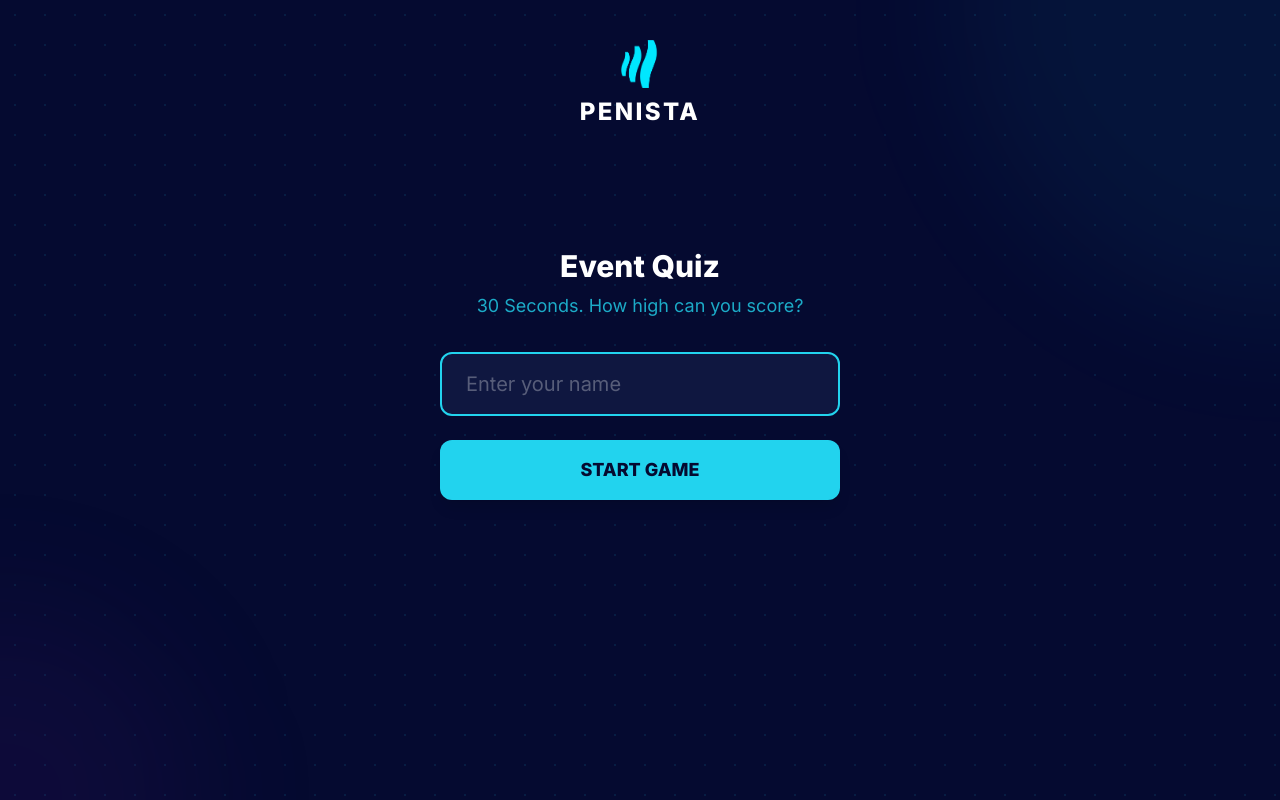
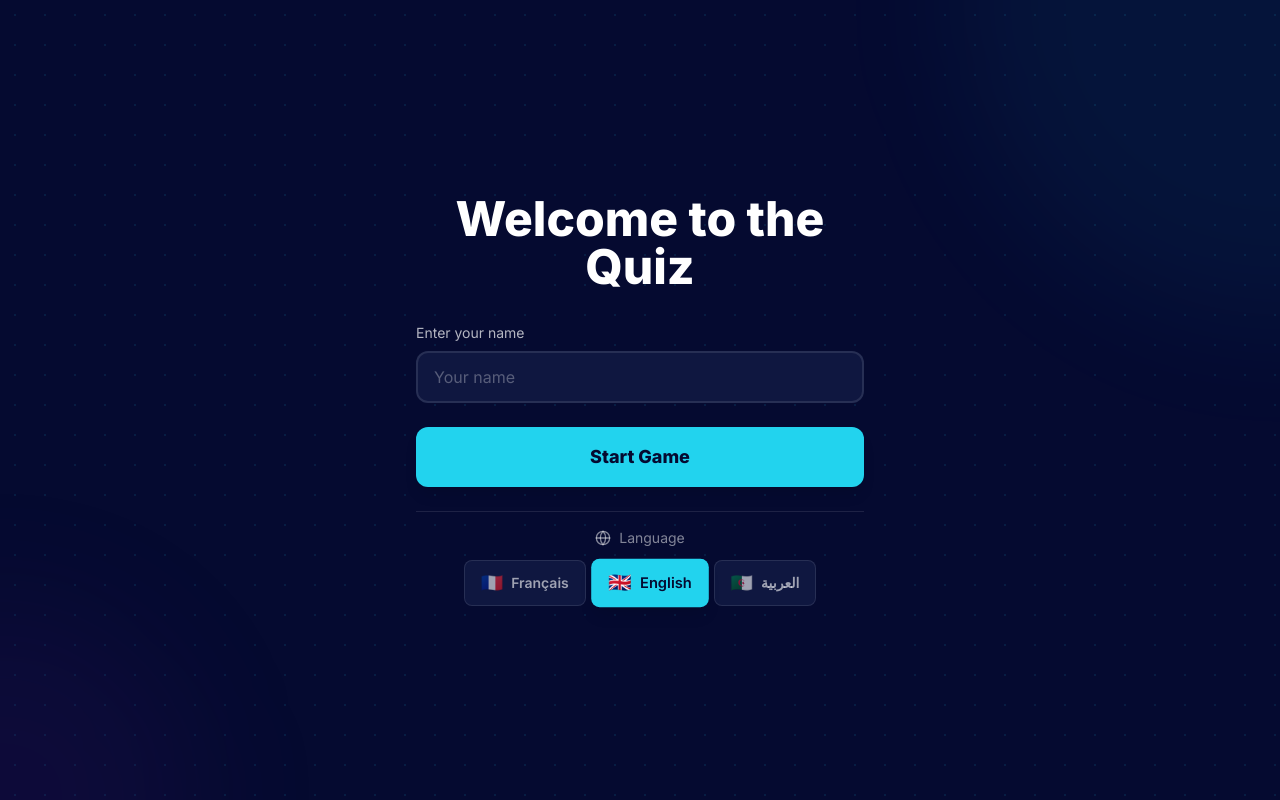
Before and after one commit to yassineoo/quiz-penista, a React (Vite) app: page / in a window 1280 px wide. Built offline with nearby package versions, Linux system fonts and the light colour scheme.

Commit message:
add langs

```diff
--- a/App.tsx
+++ b/App.tsx
@@ -1,13 +1,14 @@
-import React, { useState } from 'react';
-import { Home } from './components/Home';
-import { Quiz } from './components/Quiz';
-import { Results } from './components/Results';
-import { GameState } from './types';
+import React, { useState } from "react";
+import { Home } from "./components/Home";
+import { Quiz } from "./components/Quiz";
+import { Results } from "./components/Results";
+import { GameState } from "./types";
 
 const App: React.FC = () => {
   const [gameState, setGameState] = useState<GameState>(GameState.INTRO);
-  const [playerName, setPlayerName] = useState('');
+  const [playerName, setPlayerName] = useState("");
   const [finalScore, setFinalScore] = useState(0);
+  const [language, setLanguage] = useState("en");
 
   const handleStart = (name: string) => {
     setPlayerName(name);
@@ -20,7 +21,7 @@ const App: React.FC = () => {
   };
 
   const handleRestart = () => {
-    setPlayerName('');
+    setPlayerName("");
     setFinalScore(0);
     setGameState(GameState.INTRO);
   };
@@ -34,21 +35,11 @@ const App: React.FC = () => {
 
       {/* Main Content Area */}
       <main className="relative z-10 min-h-screen flex flex-col">
-        {gameState === GameState.INTRO && (
-          <Home onStart={handleStart} />
-        )}
+        {gameState === GameState.INTRO && <Home onStart={handleStart} language={language} onLanguageChange={setLanguage} />}
 
-        {gameState === GameState.PLAYING && (
-          <Quiz onFinish={handleFinish} />
-        )}
+        {gameState === GameState.PLAYING && <Quiz onFinish={handleFinish} language={language} />}
 
-        {gameState === GameState.RESULTS && (
-          <Results
-            score={finalScore}
-            currentName={playerName}
-            onRestart={handleRestart}
-          />
-        )}
+        {gameState === GameState.RESULTS && <Results score={finalScore} currentName={playerName} onRestart={handleRestart} language={language} />}
       </main>
     </div>
   );
--- a/components/Home.tsx
+++ b/components/Home.tsx
@@ -1,57 +1,85 @@
-import React, { useState } from 'react';
-import { Logo } from './Logo';
-import { Button } from './Button';
+// Home.tsx
+import React, { useState } from "react";
+import { Button } from "./Button";
+import { Language, getTranslation } from "../translations";
+import { Globe } from "lucide-react";
 
 interface HomeProps {
   onStart: (name: string) => void;
+  language: Language;
+  onLanguageChange: (lang: Language) => void;
 }
 
-export const Home: React.FC<HomeProps> = ({ onStart }) => {
-  const [name, setName] = useState('');
-  const [error, setError] = useState(false);
+export const Home: React.FC<HomeProps> = ({ onStart, language, onLanguageChange }) => {
+  const [name, setName] = useState("");
+  const t = getTranslation(language);
 
   const handleSubmit = (e: React.FormEvent) => {
     e.preventDefault();
-    if (name.trim().length === 0) {
-      setError(true);
-      return;
+    if (name.trim()) {
+      onStart(name.trim());
     }
-    onStart(name.trim());
   };
 
+  const languages = [
+    { code: "fr" as Language, flag: "🇫🇷", name: "Français" },
+    { code: "en" as Language, flag: "🇬🇧", name: "English" },
+    { code: "ar" as Language, flag: "🇩🇿", name: "العربية" },
+  ];
+
   return (
-    <div className="flex flex-col items-center justify-center min-h-full w-full max-w-md mx-auto px-6 py-10 text-center">
-      <div className="mb-12 animate-fade-in-down">
-        <Logo className="w-32 h-32 sm:w-40 sm:h-40" />
-      </div>
+    <div className="flex-grow flex items-center justify-center px-4">
+      <div className="max-w-md w-full">
+        <h1 className="text-5xl font-bold text-center mb-8 text-white">{t.welcome}</h1>
 
-      <div className="space-y-2 mb-8 w-full">
-        <h2 className="text-3xl font-bold text-white">Event Quiz</h2>
-        <p className="text-brand-accent/80 text-lg">30 Seconds. How high can you score?</p>
-      </div>
-
-      <form onSubmit={handleSubmit} className="w-full space-y-6">
-        <div className="relative">
+        <form onSubmit={handleSubmit} className="space-y-6">
+          <div>
+            <label className="block text-sm font-medium text-white/70 mb-2">{t.enterName}</label>
             <input
               type="text"
               value={name}
-            onChange={(e) => {
-              setName(e.target.value);
-              setError(false);
-            }}
-            placeholder="Enter your name"
-            className={`w-full bg-brand-surface border-2 ${error ? 'border-rose-500' : 'border-brand-accent/30 focus:border-brand-accent'} rounded-xl px-6 py-4 text-white text-xl placeholder-white/30 outline-none transition-colors`}
-            autoFocus
+              onChange={(e) => setName(e.target.value)}
+              placeholder={t.namePlaceholder}
+              className="w-full px-4 py-3 bg-brand-surface border-2 border-white/10 rounded-xl text-white placeholder-white/30 focus:outline-none focus:border-brand-accent transition-colors"
+              required
             />
-          {error && (
-            <p className="absolute -bottom-6 left-0 text-rose-500 text-sm">Please enter your name to start.</p>
-          )}
           </div>
 
-        <Button type="submit" fullWidth className="mt-4">
-          START GAME
+          <Button type="submit" fullWidth>
+            {t.startGame}
           </Button>
+
+          {/* Language Selector */}
+          <div className="pt-4 border-t border-white/10">
+            <div className="flex items-center justify-center gap-2 mb-3">
+              <Globe className="w-4 h-4 text-white/50" />
+              <span className="text-sm text-white/50 font-medium">{language === "fr" ? "Langue" : language === "en" ? "Language" : "اللغة"}</span>
+            </div>
+
+            <div className="flex gap-2 justify-center">
+              {languages.map((lang) => (
+                <button
+                  key={lang.code}
+                  type="button"
+                  onClick={() => onLanguageChange(lang.code)}
+                  className={`
+                    flex items-center gap-2 px-4 py-2 rounded-lg font-semibold text-sm
+                    transition-all duration-200
+                    ${
+                      language === lang.code
+                        ? "bg-brand-accent text-brand-dark shadow-lg scale-105"
+                        : "bg-brand-surface text-white/60 hover:text-white hover:bg-white/5 hover:scale-105 border border-white/10"
+                    }
+                  `}
+                >
+                  <span className="text-lg">{lang.flag}</span>
+                  <span>{lang.name}</span>
+                </button>
+              ))}
+            </div>
+          </div>
         </form>
+      </div>
     </div>
   );
 };
--- /dev/null
+++ b/translations/index.ts
@@ -0,0 +1,66 @@
+export type Language = "fr" | "en" | "ar";
+
+export const translations = {
+  fr: {
+    welcome: "Bienvenue au Quiz",
+    enterName: "Entrez votre nom",
+    namePlaceholder: "Votre nom",
+    startGame: "Commencer le jeu",
+    language: "Langue",
+    time: "Temps",
+    score: "Score",
+    question: "Question",
+    of: "sur",
+    skipQuestion: "Passer la question",
+    streak: "Série",
+    loading: "Chargement...",
+    gameOver: "Temps écoulé !",
+    yourScore: "Votre score",
+    rank: "Rang",
+    topPlayers: "Meilleurs joueurs",
+    playAgain: "Rejouer",
+    calculatingResults: "Calcul des résultats...",
+  },
+  en: {
+    welcome: "Welcome to the Quiz",
+    enterName: "Enter your name",
+    namePlaceholder: "Your name",
+    startGame: "Start Game",
+    language: "Language",
+    time: "Time",
+    score: "Score",
+    question: "Question",
+    of: "of",
+    skipQuestion: "Skip Question",
+    streak: "Streak",
+    loading: "Loading...",
+    gameOver: "Time's Up!",
+    yourScore: "Your Score",
+    rank: "Rank",
+    topPlayers: "Top Players",
+    playAgain: "Play Again",
+    calculatingResults: "Calculating results...",
+  },
+  ar: {
+    welcome: "مرحبا بك في الاختبار",
+    enterName: "أدخل اسمك",
+    namePlaceholder: "اسمك",
+    startGame: "ابدأ اللعبة",
+    language: "اللغة",
+    time: "الوقت",
+    score: "النقاط",
+    question: "السؤال",
+    of: "من",
+    skipQuestion: "تخطي السؤال",
+    streak: "سلسلة",
+    loading: "جاري التحميل...",
+    gameOver: "انتهى الوقت!",
+    yourScore: "نقاطك",
+    rank: "الترتيب",
+    topPlayers: "أفضل اللاعبين",
+    playAgain: "العب مجددا",
+    calculatingResults: "جاري حساب النتائج...",
+  },
+};
+
+export const getTranslation = (language: Language) => translations[language];
```
Also changed, not shown: components/Quiz.tsx (+15 -21 lines), components/Results.tsx (+42 -26 lines). Lines whose indentation alone changed are shown as unchanged.
